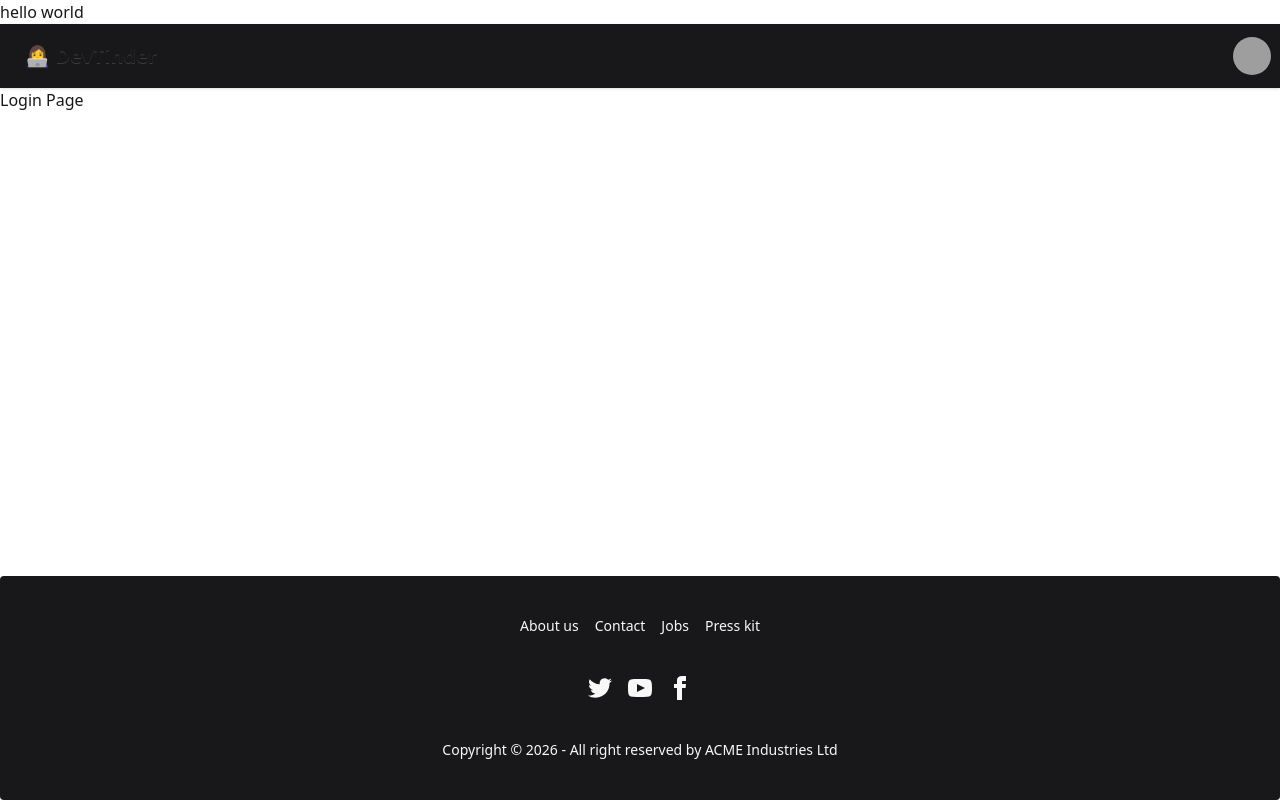
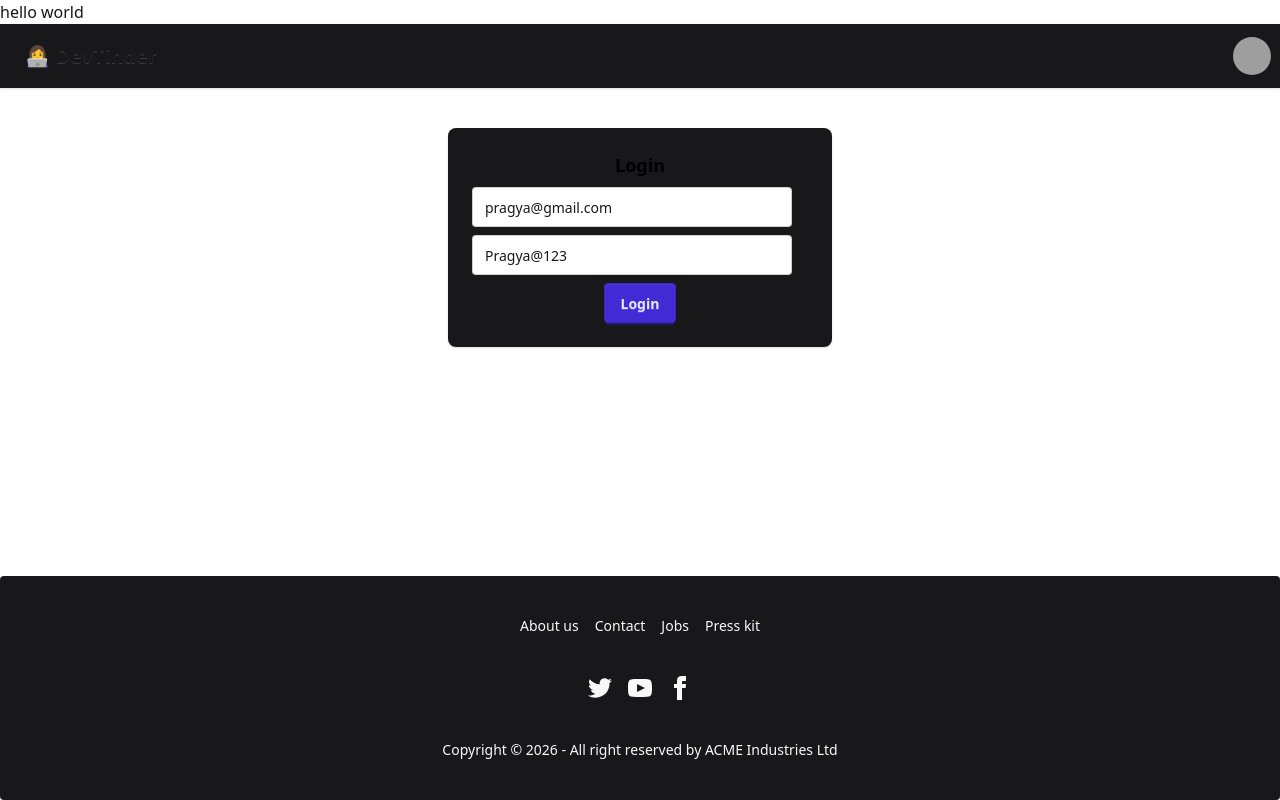
Before and after one commit to Pragyatiwarii123/devTinder-FE, a React (Vite) app: page /login in a window 1280 px wide. Built offline with nearby package versions, Linux system fonts and the light colour scheme; grey boxes are pictures that could not be loaded.

Commit message:
intall reduxjs@toolkit and react-redux -> ConfigureStore -> Provider -> createSlice->add slice to store, moved files to components folders

```diff
--- a/package.json
+++ b/package.json
@@ -10,9 +10,12 @@
     "preview": "vite preview"
   },
   "dependencies": {
+    "@reduxjs/toolkit": "^2.11.2",
     "@tailwindcss/vite": "^4.1.18",
+    "axios": "^1.13.2",
     "react": "^19.2.0",
     "react-dom": "^19.2.0",
+    "react-redux": "^9.2.0",
     "react-router-dom": "^7.11.0",
     "tailwindcss": "^4.1.18"
   },
--- a/src/Login.jsx
+++ /dev/null
@@ -1,9 +0,0 @@
-import React from 'react'
-
-const Login = () => {
-    return (
-        <div>Login Page</div>
-    )
-}
-
-export default Login
--- /dev/null
+++ b/src/components/Login.jsx
@@ -0,0 +1,52 @@
+import React from 'react'
+import axios from 'axios'
+
+const Login = () => {
+    const [emailId, setEmailId] = React.useState("pragya@gmail.com")
+    const [password, setPassword] = React.useState("Pragya@123")
+    const handleSubmit = async () => {
+        try {
+            let res = await axios.post("http://localhost:7777/login", {
+                emailId,
+                password
+            }, { withCredentials: true })
+
+            alert("Login Successful");
+        } catch (err) {
+            console.error(err);
+            alert("Login Failed");
+        }
+    }
+    return (
+        <div className='flex justify-center my-10'>
+            <div className="card bg-base-content w-96 shadow-sm">
+                <div className="card-body">
+                    <h2 className="card-title text-black justify-center">Login</h2>
+                    <div>
+                        <input
+                            type="text"
+                            placeholder="Enter Email"
+                            className="input"
+                            value={emailId}
+                            onChange={(e) => setEmailId(e.target.value)}
+                        />
+                    </div>
+                    <div>
+                        <input
+                            type="text"
+                            placeholder="Enter Password"
+                            className="input"
+                            value={password}
+                            onChange={(e) => setPassword(e.target.value)}
+                        />
+                    </div>
+                    <div className="card-actions justify-center">
+                        <button className="btn btn-primary" onClick={handleSubmit}>Login</button>
+                    </div>
+                </div>
+            </div>
+        </div>
+    )
+}
+
+export default Login
--- /dev/null
+++ b/src/reducers/appStore.js
@@ -0,0 +1,12 @@
+import { configureStore } from "@reduxjs/toolkit";
+import userReducer from "./userSlice"
+
+const appStore = configureStore({
+    reducer: {
+        // Add your slices here as they are created
+
+        user: userReducer,
+    },
+});
+
+export default appStore;
--- /dev/null
+++ b/src/reducers/userSlice.js
@@ -0,0 +1,18 @@
+import { createSlice } from "@reduxjs/toolkit";
+
+const userSlice = createSlice({
+  name: "user",
+  initialState: null,
+  reducers: {
+    addUser: (state, action) => {
+      return action.payload;
+    },
+    removeUser: (state) => {
+      return null;
+    },
+  },
+});
+
+export const { addUser, removeUser } = userSlice.actions;
+
+export default userSlice.reducer;
```
Also changed, not shown: src/App.jsx (+7 -3 lines), src/components/Body.jsx (renamed from src/Body.jsx), src/components/Footer.jsx (renamed from src/Footer.jsx), src/components/NavBar.jsx (renamed from src/NavBar.jsx), src/components/Profile.jsx (renamed from src/Profile.jsx), 1 other file (tests, documents, lock files or other folders).
